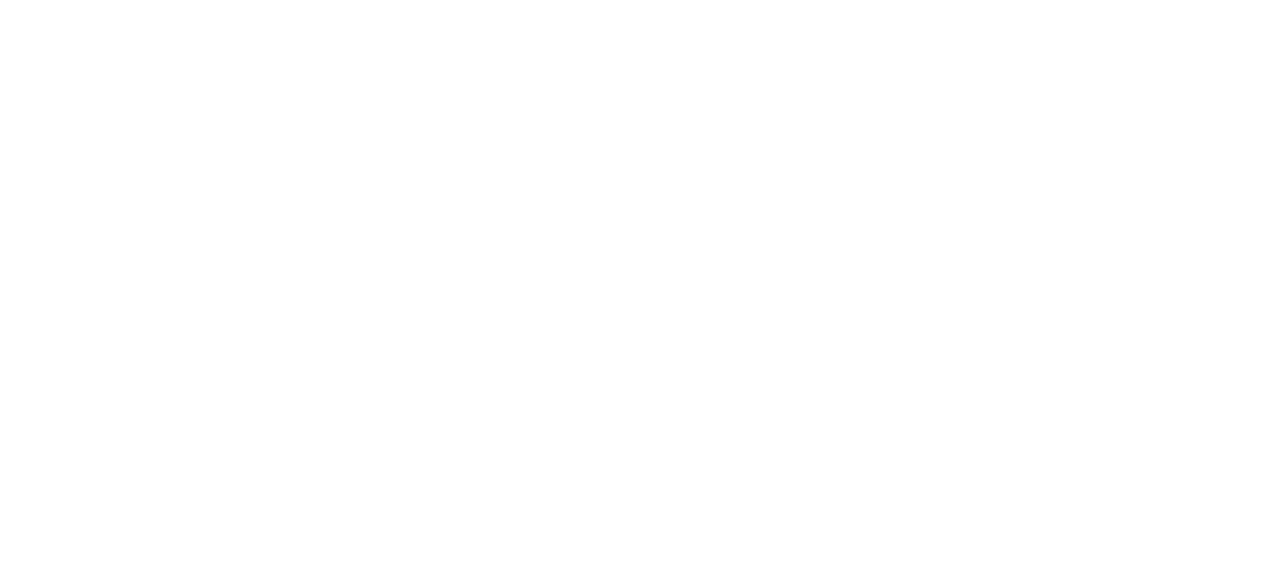
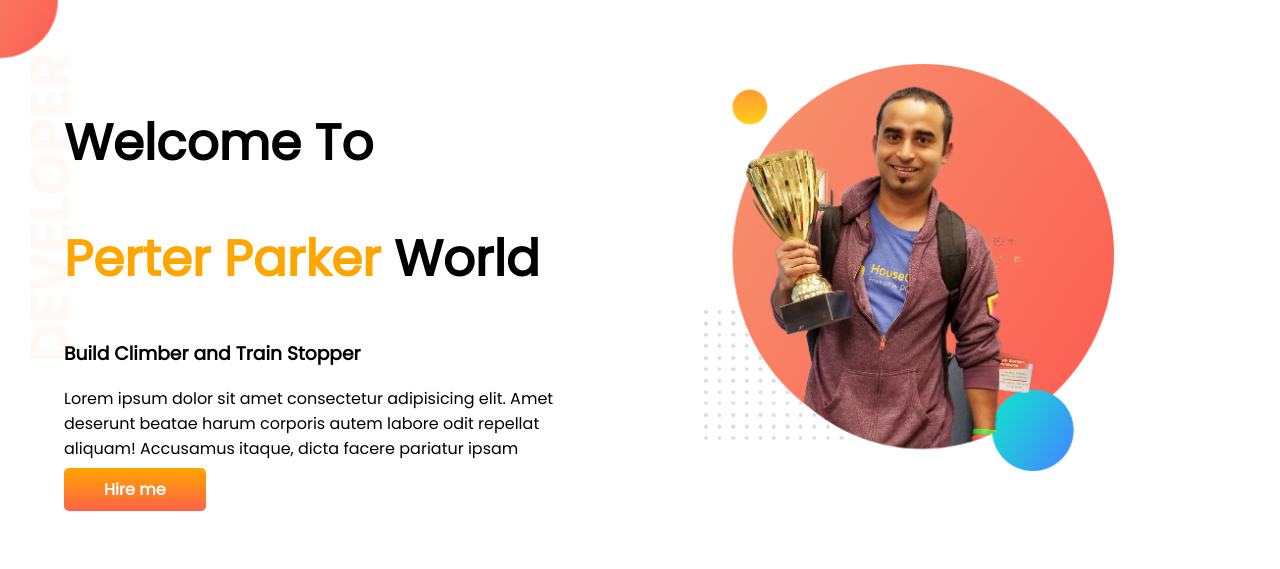
Before and after one commit to iftekharrafti/developer-portfolio, a plain HTML site: page index.html in a window 1280 px wide. Drawn offline with Linux system fonts and the light colour scheme.

Commit message:
top banner added

```diff
--- a/index.html
+++ b/index.html
@@ -5,9 +5,23 @@
     <meta http-equiv="X-UA-Compatible" content="IE=edge">
     <meta name="viewport" content="width=device-width, initial-scale=1.0">
     <title>Rafti's Portfolio</title>
+    <link rel="preconnect" href="https://fonts.googleapis.com">
+    <link rel="preconnect" href="https://fonts.gstatic.com" crossorigin>
+    <link href="https://fonts.googleapis.com/css2?family=Poppins&display=swap" rel="stylesheet">
     <link rel="stylesheet" href="style.css">
 </head>
 <body>
-
+    <section class="top-banner">
+        <div class="half-width">
+            <h1>Welcome To</h1>
+            <h1><span class="orange-color">Perter Parker</span> World</h1>
+            <h3>Build Climber and Train Stopper</h3>
+            <p>Lorem ipsum dolor sit amet consectetur adipisicing elit. Amet deserunt beatae harum corporis autem labore odit repellat aliquam! Accusamus itaque, dicta facere pariatur ipsam </p>
+            <a class="link-button" target="_blank" href="www.facebook.com/iftekhar.rafti" >Hire me</a>
+        </div>
+        <div class="half-width">
+            <img src="./images/jhankar.png" alt="">
+        </div>
+    </section>
 </body>
 </html>
--- a/style.css
+++ b/style.css
@@ -0,0 +1,32 @@
+body{
+    font-family: 'Poppins', sans-serif;
+    margin: 0;
+}
+h1{
+    font-size: 50px;
+}
+.orange-color{
+    color: orange;
+}
+section{
+    display:flex;
+}
+.half-width{
+    width:50%;
+    padding:5%
+}
+.half-width img{
+    width:80%;
+}
+.link-button{
+    text-decoration: none;
+    background-image: linear-gradient(orange,tomato);
+    padding:10px 40px;
+    color:#fff;
+    font-weight: bold;
+    border-radius:5px;
+}
+.top-banner{
+    background-image:url(./images/top-banner.png);
+    background-repeat: no-repeat;
+}
```
